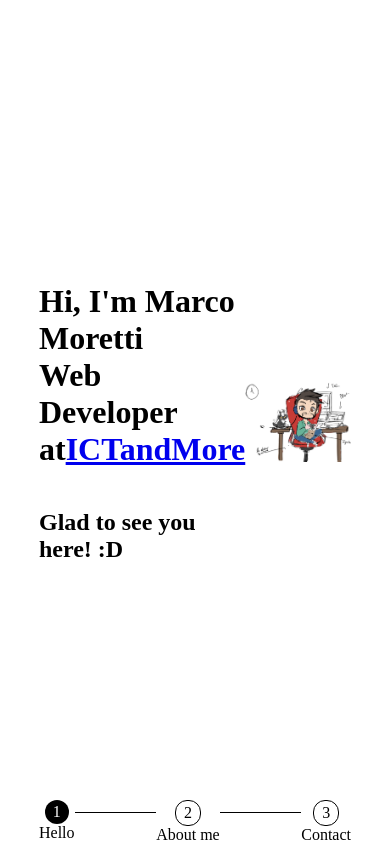
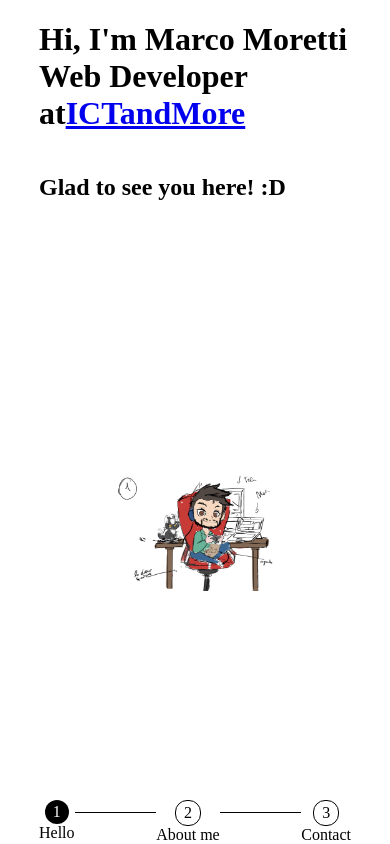
Before and after one commit to marcosvega91/marcomoretti.io, a React (Create React App) app: page / in a window 390 px wide. Built offline with nearby package versions, Linux system fonts and the light colour scheme.

Commit message:
Flex responsive flex for page

```diff
--- a/src/components/Page/Page.tsx
+++ b/src/components/Page/Page.tsx
@@ -13,6 +13,10 @@
   right: 0;
   bottom: 0;
   display: flex;
+  @media all and (max-width: 1000px) {
+    flex-direction: column;
+    align-items: center;
+  }
 `;
 
 const TextContainer = styled.div`
@@ -20,6 +24,9 @@
   flex-direction: column;
   flex: 1;
   align-self: center;
+  @media all and (max-width: 1000px) {
+    flex: none;
+  }
 `;
 
 const Image = styled.div<{ src: string }>`
```
